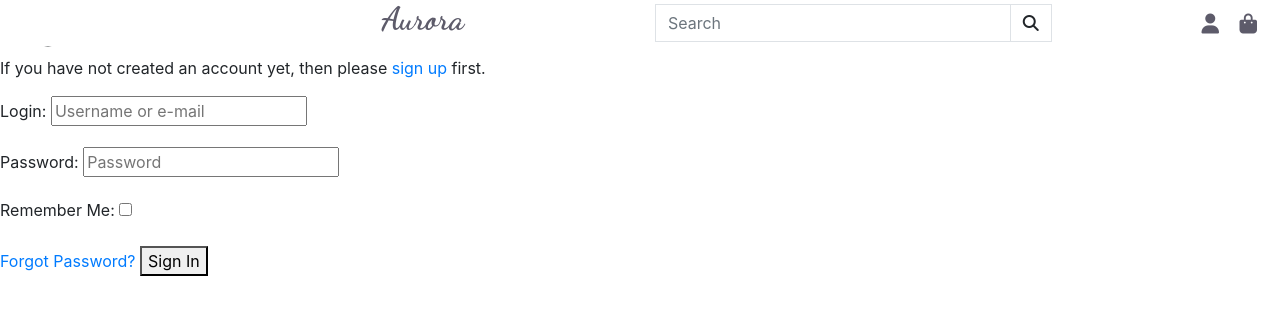
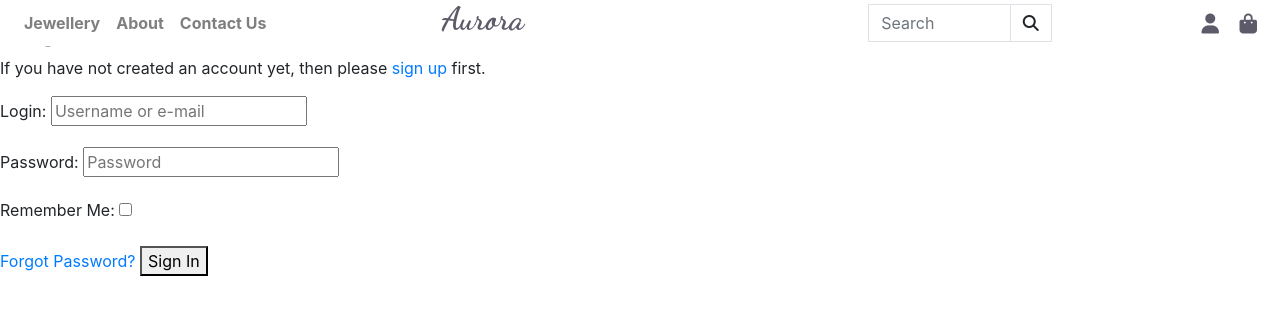
Before and after one commit to ycoll/Aurora, a Django app: page /accounts/login/ in a window 1280 px wide. Shown: the top 315 px of the page. Run offline with Django 3.2, Linux system fonts and the light colour scheme; some libraries are stand-ins or nearby versions.

Commit message:
Added nav links

```diff
--- a/templates/base.html
+++ b/templates/base.html
@@ -41,23 +41,47 @@
         <div class="row">
 
         <!-- Navbar-->
-            <div class=" col-2  nav">
+            <div class=" col-2 col-md-4  nav">
              <nav class="navbar navbar-expand-lg navbar-light bg-white">
                 <button class="navbar-toggler" type="button" data-toggle="collapse" data-target="#main-nav" aria-controls="main-nav" aria-expanded="false" aria-label="Toggle navigation">
                     <span class="navbar-toggler-icon"></span>
                 </button>
-
+                <div class="collapse navbar-collapse" id="main-nav">
+                    <ul class="navbar-nav w-auto mx-auto">
+                        <li class="nav-item dropdown">
+                            <a class="font-weight-bold nav-link" href="#" id="Jewellery-link" data-toggle="dropdown" aria-haspopup="true" aria-expanded="false">
+                                Jewellery
+                            </a>
+                            <div class="dropdown-menu border-0" aria-labelledby="Jewellery-link">
+                                <a href="" class="dropdown-item">Rings</a>
+                                <a href="" class="dropdown-item ">Necklaces</a>
+                                <a href="" class="dropdown-item ">Earrings</a>
+                                <a href="" class="dropdown-item">All Products</a>
+                                <a href="" class="dropdown-item">Special Offers</a>
+                            </div>
+                        </li>
+                         <li class="nav-item ">
+                            <a class="font-weight-bold nav-link" href="#"  >
+                                About
+                            </a>
+                        </li>
+                         <li class="nav-item ">
+                            <a class="font-weight-bold nav-link" href="#"  >
+                                Contact Us
+                            </a>
+                        </li>
+                    </ul>
+                </div>
              </nav>
             </div>
         <!--///-->
-
-            <div class="col-4 col-lg-4 my-auto text-center ">
-                <a href="{% url 'home' %}" class="nav-link header-title grey-text">
-                    <h2 class=""><strong>Aurora</strong></h2>
+            <div class="col-4  ">
+                <a href="{% url 'home' %}" class="nav-link ">
+                    <h2 class="header-title grey-text"><strong>Aurora</strong></h2>
                 </a>
             </div>
             <!--Medium size and up search bar-->
-            <div class="d-none d-md-block col-md-4 my-auto" >
+            <div class="d-none d-md-block col-md-2 my-auto" >
                 <form method="GET" action="">
                     <div class="input-group">
                         <input class="form-control border border-black rounded-0" type="text" name="q" placeholder="Search">
@@ -98,6 +122,7 @@
                         </div>
                     </li>
                     <!---->
+                    <!--User account-->
                     <li class="list-inline-item dropdown">
                         <a class=" nav-link" href="#" id="user-options" data-toggle="dropdown" aria-haspopup="true" aria-expanded="false">
                             <div class="text-center grey-text">
@@ -117,9 +142,12 @@
                             {% endif %}
                         </div>
                     </li>
+                    <!---->
+                    <!--Shopping bag-->
                     <li class="list-inline-item">
                         <a class="fas fa-shopping-bag fa-lg nav-link grey-text" href=""></a>
                     </li>
+                    <!---->
                 </ul>
             </div>
         </div>
```
Also changed, not shown: templates/includes/main-nav.html (deleted), templates/includes/mobile_top_header.html (deleted).
